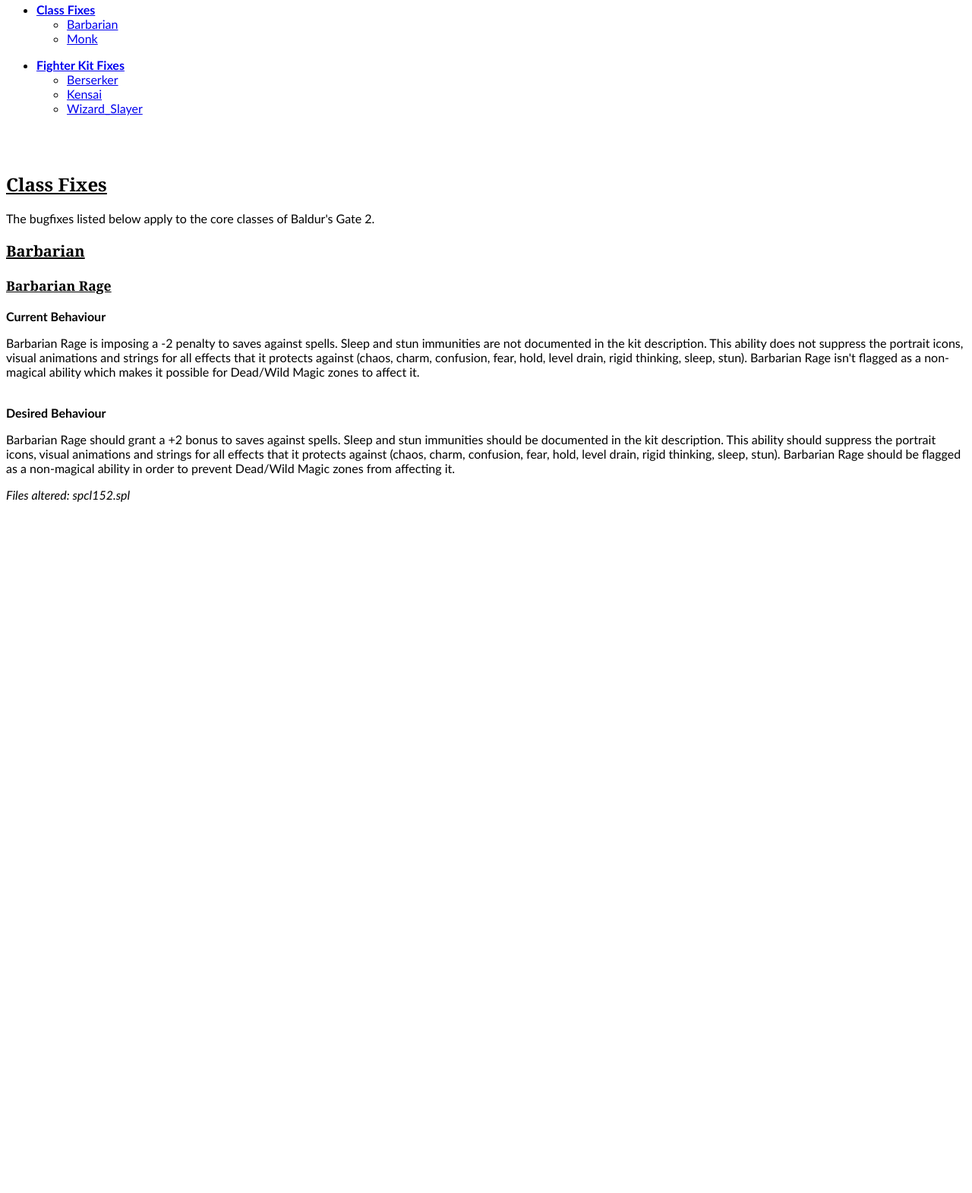
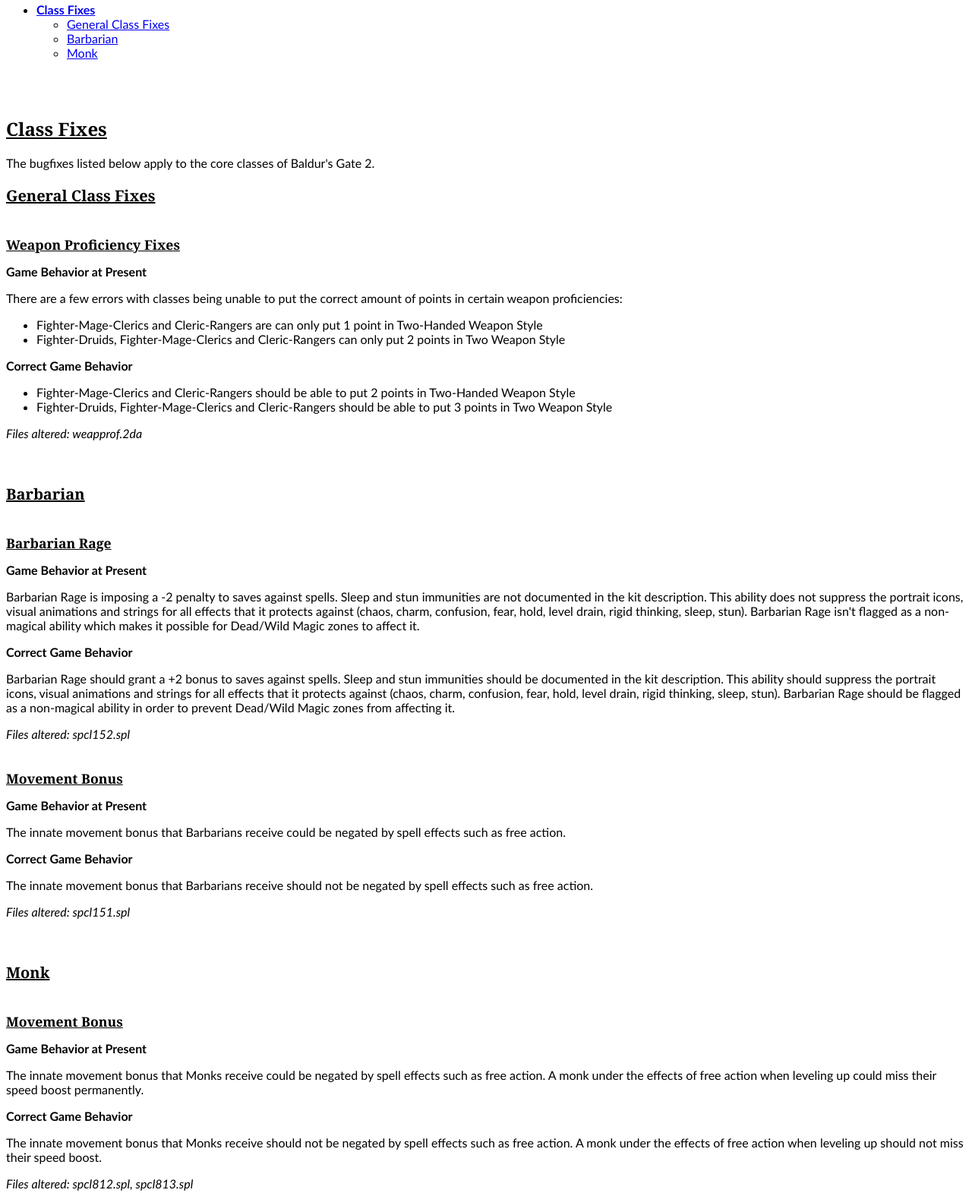
Before and after one commit to aVENGER981/bg1ee_fixes, a plain HTML site: page class_and_kit_fixes.html in a window 1280 px wide. Shown: the part 130-1701 px from the top of the page at 76% size. Before the commit the page ends 837 px from the top, so only its background shows below. Drawn offline with Linux system fonts and the light colour scheme.

Commit message:
- Updated the Barbarian, Monk and General sections of the Class Fixes

```diff
--- a/class_and_kit_fixes.html
+++ b/class_and_kit_fixes.html
@@ -20,20 +20,24 @@
   <h2>Table of Contents</h2>
   <div class="section">
     <ul>
-      <li><a href="#Class_fixes"><b>Class Fixes</b></a></li>
+      <li><a href="#Class_fixes"><b>Class Fixes</b></a>
       <ul>
+        <li><a href="#General_Class_Fixes">General Class Fixes</a></li>
         <li><a href="#Barbarian">Barbarian</a></li>
         <li><a href="#Monk">Monk</a></li>
+       </ul></li>
+    </ul>
+<!--
+    <ul>
+      <li>General Kit Fixes</li>
+      <li><b>Fighter Kit Fixes</b>
+      <ul>
+        <li>Berserker</li>
+        <li>Kensai</li>
+        <li>Wizard Slayer</li>
       </ul></li>
     </ul>
-    <ul>
-      <li><a href="#Fighter_Kits_Fixes"><b>Fighter Kit Fixes</b></a>
-      <ul>
-        <li><a href="#Berserker">Berserker</a></li>
-        <li><a href="#Kensai">Kensai</a></li>
-        <li><a href="#Wizard_Slayer">Wizard_Slayer</a></li>
-      </ul></li>
-    </ul>
+-->
   </div>
 
 
@@ -44,20 +48,67 @@
   <div class="section">
     <p>The bugfixes listed below apply to the core classes of Baldur's Gate 2.</p>
 
+
+  <h3><a id="General_Class_Fixes">General Class Fixes</a></h3>
+    <br />
+    <span class="item-title"><a name="Weapon_Proficiency_Fixes">Weapon Proficiency Fixes</a></span>
+    <div class="item">
+    <b>Game Behavior at Present</b>
+    <p>There are a few errors with classes being unable to put the correct amount of points in certain weapon proficiencies:</p>
+    <ul>
+      <li>Fighter-Mage-Clerics and Cleric-Rangers are can only put 1 point in Two-Handed Weapon Style</li>
+      <li>Fighter-Druids, Fighter-Mage-Clerics and Cleric-Rangers can only put 2 points in Two Weapon Style</li>
+    </ul>
+    <b>Correct Game Behavior</b>
+    <ul>
+      <li>Fighter-Mage-Clerics and Cleric-Rangers should be able to put 2 points in Two-Handed Weapon Style</li>
+      <li>Fighter-Druids, Fighter-Mage-Clerics and Cleric-Rangers should be able to put 3 points in Two Weapon Style</li>
+    </ul>
+    <i>Files altered: weapprof.2da</i>
+    </div>
+
+
   <h3><a id="Barbarian">Barbarian</a></h3>
+    <br />
     <span class="item-title"><a name="Barbarian_Rage">Barbarian Rage</a></span>
-    <br />
-    <br />
-    <b>Current Behaviour</b>
+    <div class="item">
+    <b>Game Behavior at Present</b>
     <p>Barbarian Rage is imposing a -2 penalty to saves against spells. Sleep and stun immunities are not documented in the kit description. This ability does not suppress the portrait icons, visual animations and strings for all effects that it protects against (chaos, charm, confusion, fear, hold, level drain, rigid thinking, sleep, stun). Barbarian Rage isn't flagged as a non-magical ability which makes it possible for Dead/Wild Magic zones to affect it.</p>
-    <br />
-    <b>Desired Behaviour</b>
-    <br />
+    <b>Correct Game Behavior</b>
     <p>Barbarian Rage should grant a +2 bonus to saves against spells. Sleep and stun immunities should be documented in the kit description. This ability should suppress the portrait icons, visual animations and strings for all effects that it protects against (chaos, charm, confusion, fear, hold, level drain, rigid thinking, sleep, stun). Barbarian Rage should be flagged as a non-magical ability in order to prevent Dead/Wild Magic zones from affecting it.</p>
     <i>Files altered: spcl152.spl</i>
     </div>
 
 
+    <span class="item-title"><a name="Movement_Bonus">Movement Bonus</a></span>
+    <div class="item">
+    <b>Game Behavior at Present</b>
+    <p>The innate movement bonus that Barbarians receive could be negated by spell effects such as free action.</p>
+    <b>Correct Game Behavior</b>
+    <p>The innate movement bonus that Barbarians receive should not be negated by spell effects such as free action.</p>
+    <i>Files altered: spcl151.spl</i>
+    </div>
+
+
+  <h3><a id="Monk">Monk</a></h3>
+    <br />
+    <span class="item-title"><a name="Movement_Bonus">Movement Bonus</a></span>
+    <div class="item">
+    <b>Game Behavior at Present</b>
+    <p>The innate movement bonus that Monks receive could be negated by spell effects such as free action. A monk under the effects of free action when leveling up could miss their speed boost permanently.</p>
+    <b>Correct Game Behavior</b>
+    <p>The innate movement bonus that Monks receive should not be negated by spell effects such as free action. A monk under the effects of free action when leveling up should not miss their speed boost.</p>
+    <i>Files altered: spcl812.spl, spcl813.spl</i>
+    </div>
+
+    <span class="item-title"><a name="Unarmed_attack_THAC0_and_damage_values">Unarmed attack THAC0 and damage values</a></span>
+    <div class="item">
+    <b>Game Behavior at Present</b>
+    <p>At levels 6-8, monks are receiving a spurious +1 THAC0 bonus. They are missing 1 point of damage and THAC0 at levels 15-17. The 'fist' items that give monks their unarmed attacks are unnamed.</p>
+    <b>Correct Game Behavior</b>
+    <p>At levels 6-8, monks should not be receiving a spurious +1 THAC0 bonus. They should receive an additonal point of THAC0 and damage at levels 15-17. The 'fist' items that give monks their unarmed attacks should be named as such.</p>
+    <i>Files altered: mfist3.itm, mfist4.itm, mfist5.itm, mfist6.itm, mfist7.itm, mfist8.itm</i>
+    </div>
 
 
   </div>
```
Also changed, not shown: index.html (+4 -3 lines).
